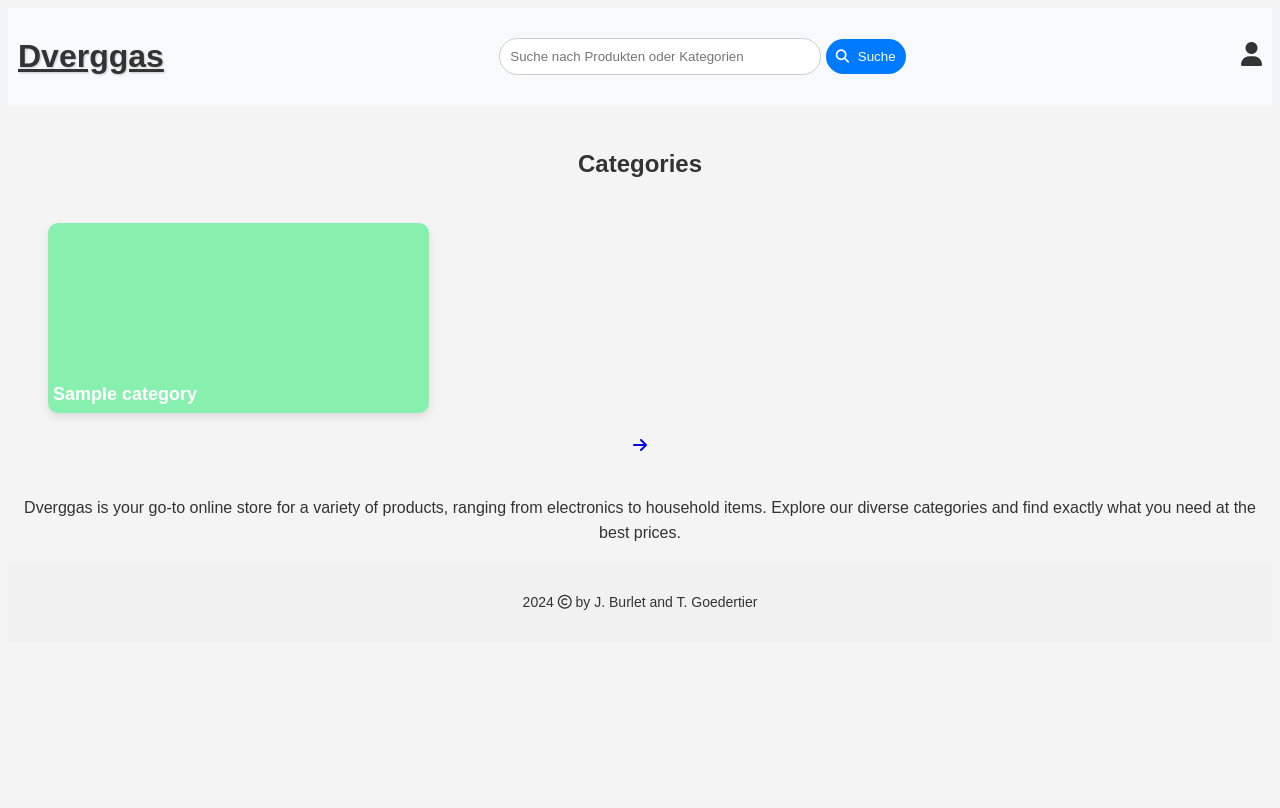
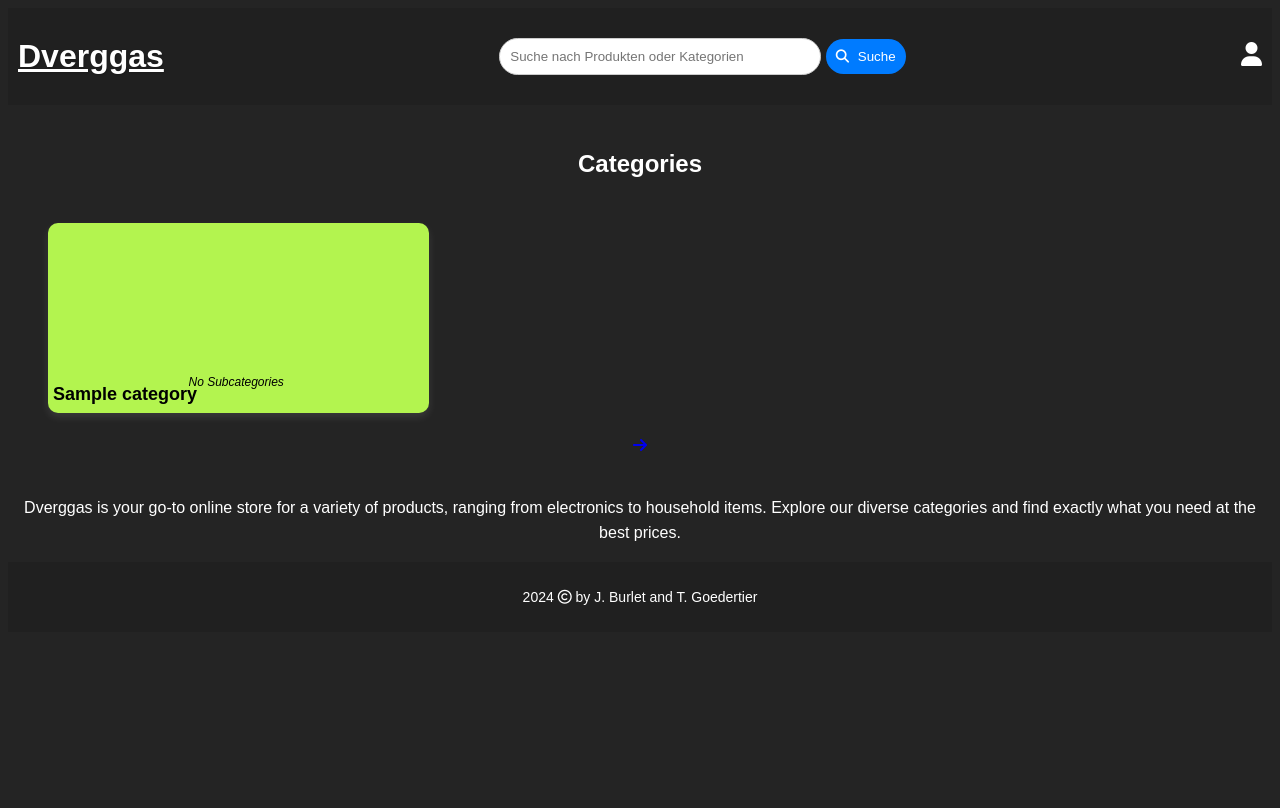
Before and after one commit to sprudello/Dverggas, a PHP site: page / in a window 1280 px wide. Run offline with PHP 8.4, Linux system fonts and the light colour scheme; tables that the repository leaves empty hold one stand-in row (values such as "Sample post"); some libraries are stand-ins or nearby versions.

Commit message:
Changes to Index.php
Fixed:
- Category cards were not removed when pressing button

Added:
- Functions to change the color of category names and subcategories based on the background color brightness

```diff
--- a/index.php
+++ b/index.php
@@ -7,7 +7,8 @@ include_once 'db/connection.php';
 
 
 // Function to get subcategories
-function getSubcategories($parent_id, $conn) {
+function getSubcategories($parent_id, $conn)
+{
     $subcategories_query = "SELECT name FROM categories WHERE parent_id = $parent_id LIMIT 3";
     $sub_result = mysqli_query($conn, $subcategories_query);
     $subcategories = [];
@@ -17,20 +18,21 @@ function getSubcategories($parent_id, $conn) {
     return $subcategories;
 }
 
-// Fetch the initial 3
+// Fetch the initial 3 categories (parent categories only)
 $query = "SELECT * FROM categories WHERE parent_id IS NULL LIMIT 3";
 $result = mysqli_query($conn, $query);
 $categories = [];
 while ($row = mysqli_fetch_assoc($result)) {
+    $row['subcategories'] = getSubcategories($row['id'], $conn);
     $categories[] = $row;
 }
 
-// Fetch all categories (excluding those with parent_id)
+// Fetch all categories (including subcategories)
 $query_all = "SELECT * FROM categories WHERE parent_id IS NULL";
 $result_all = mysqli_query($conn, $query_all);
 $all_categories = [];
 while ($row = mysqli_fetch_assoc($result_all)) {
-    $row['subcategories'] = getSubcategories($row['id'], $conn); // Fetch subcategories
+    $row['subcategories'] = getSubcategories($row['id'], $conn);
     $all_categories[] = $row;
 }
 ?>
@@ -40,19 +42,21 @@ while ($row = mysqli_fetch_assoc($result_all)) {
     <h2>Categories</h2>
     <div id="category-list" class="category-grid">
         <?php foreach ($categories as $category):
-            $randomColor = sprintf('#%06X', mt_rand(0, 0xFFFFFF));
-        ?>
+            $randomColor = sprintf('#%06X', mt_rand(0, 0xFFFFFF)); // Generate random color
+            ?>
             <a href="category.php?id=<?= $category['id']; ?>" style="text-decoration: none; color: inherit;">
                 <div class="category-card" style="background-color: <?= $randomColor; ?>;">
                     <div class="category-name">
                         <?= htmlspecialchars($category['name']); ?>
                     </div>
                     <div class="subcategory-list">
-                        <?php
-                        $subcategories = getSubcategories($category['id'], $conn);
-                        foreach ($subcategories as $subcategory): ?>
-                            <span class="subcategory"><?= htmlspecialchars($subcategory); ?></span>
-                        <?php endforeach; ?>
+                        <?php if (!empty($category['subcategories'])): ?>
+                            <?php foreach ($category['subcategories'] as $subcategory): ?>
+                                <span class="subcategory"><?= htmlspecialchars($subcategory); ?></span>
+                            <?php endforeach; ?>
+                        <?php else: ?>
+                            <span class="subcategory">No Subcategories</span>
+                        <?php endif; ?>
                     </div>
                 </div>
             </a>
@@ -67,7 +71,8 @@ while ($row = mysqli_fetch_assoc($result_all)) {
 
 <!-- About Section -->
 <div class="about">
-    <p>Dverggas is your go-to online store for a variety of products, ranging from electronics to household items. Explore our diverse categories and find exactly what you need at the best prices.</p>
+    <p>Dverggas is your go-to online store for a variety of products, ranging from electronics to household items.
+        Explore our diverse categories and find exactly what you need at the best prices.</p>
 </div>
 
 <script>
@@ -93,13 +98,17 @@ while ($row = mysqli_fetch_assoc($result_all)) {
                 categoryDiv.innerHTML = `
                     <div class="category-card" style="background-color: ${randomColor()}">
                         <div class="category-name">${category.name}</div>
-                        <div class="subcategory-list"></div>
+                        <div class="subcategory-list">
+                            ${category.subcategories.map(subcategory => `
+                                <span class="subcategory">${subcategory}</span>
+                            `).join('')}
+                        </div>
                     </div>`;
                 categoryList.appendChild(categoryDiv);
             });
             moreIcon.className = "fa-solid fa-arrow-left";
         } else {
-            const additionalCategories = categoryList.querySelectorAll('.category-card:nth-child(n+4)');
+            const additionalCategories = Array.from(categoryList.children).slice(3);
             additionalCategories.forEach(category => category.remove());
             moreIcon.className = "fa-solid fa-arrow-right";
         }
@@ -107,9 +116,40 @@ while ($row = mysqli_fetch_assoc($result_all)) {
         expanded = !expanded;
     }
 
+    // ChatGPT
     function randomColor() {
         return '#' + Math.floor(Math.random() * 16777215).toString(16);
     }
+
+    function getTextColorBasedOnBg(bgColor) {
+        let r = parseInt(bgColor.substring(1, 3), 16);
+        let g = parseInt(bgColor.substring(3, 5), 16);
+        let b = parseInt(bgColor.substring(5, 7), 16);
+
+        let brightness = (r * 299 + g * 587 + b * 114) / 1000;
+
+        return brightness > 150 ? 'black' : 'white';
+    }
+
+    function applyRandomBackgroundColor(element) {
+        let bgColor = randomColor();
+        let textColor = getTextColorBasedOnBg(bgColor);
+
+        element.style.backgroundColor = bgColor;
+
+        element.querySelector('.category-name').style.color = textColor;
+
+        element.querySelectorAll('.subcategory').forEach(subcategory => {
+            subcategory.style.color = textColor;
+        });
+    }
+
+
+    document.addEventListener('DOMContentLoaded', () => {
+        document.querySelectorAll('.category-card').forEach(card => {
+            applyRandomBackgroundColor(card);
+        });
+    });
 </script>
 
 <?php include_once 'include/footer.php'; ?>
--- a/styles/styles.css
+++ b/styles/styles.css
@@ -1,8 +1,8 @@
 /* Base Style */
 body {
     font-family: Arial, Helvetica, sans-serif;
-    background-color: #f4f4f4;
-    color: #333;
+    background-color: #242424;
+    color: white;
     line-height: 1.6;
     min-height: 100vh;
     display: flex;
@@ -24,7 +24,7 @@ header {
     justify-content: space-between;
     align-items: center;
     padding: 10px;
-    background-color: #f8f9fa;
+    background-color: #202020;
 }
 
 header div {
@@ -39,13 +39,13 @@ header .fa-user {
 .title-button {
     font-size: 2rem;
     font-weight: bold;
-    color: #333;
+    color: white;
     text-shadow: 1px 1px 2px rgba(0, 0, 0, 0.2);
     transition: transform 0.3s, color 0.4s;
 }
 
 .title-button:hover {
-    color: #444;
+    color: #dadada;
     transform: scale(1.05);
 }
 
@@ -129,12 +129,12 @@ header .fa-user {
     display: flex;
     flex-direction: column;
     justify-content: flex-end;
-    box-shadow: 0 4px 8px rgba(0, 0, 0, 0.1);
+    box-shadow: 0 4px 8px rgba(255, 255, 255, 0.1);
     transition: box-shadow 0.3s;
 }
 
 .category-card:hover {
-    box-shadow: 0 8px 16px rgba(0, 0, 0, 0.2);
+    box-shadow: 0 8px 16px rgba(255, 255, 255, 0.2);
 }
 
 .category-name {
@@ -158,8 +158,6 @@ header .fa-user {
     font-size: 12px;
     margin-right: 5px;
 }
-
-
 
 /* About */
 .about {
@@ -213,12 +211,11 @@ header .fa-user {
 /* Footer */
 footer {
     text-align: center;
-    padding: 15px 0;
-    background-color: #f1f1f1;
+    padding: 10px 0;
+    background-color: #202020;
+    color: white;
     font-size: 14px;
     position: relative;
-    bottom: 0;
-    width: 100%;
 }
 
 /* Login/Logout/Registration Style */
```
